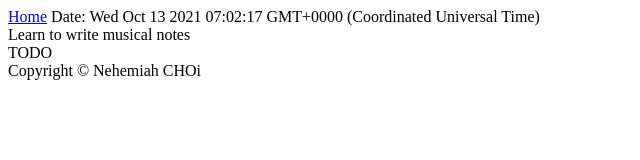
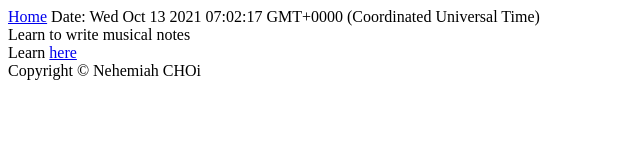
Before and after one commit to nehemiah-bit/nehemiah-bit.github.io, a plain HTML site: page musical-note.html in a window 1280 px wide. Shown: the full height of the page, 0-640 px from the left. Drawn offline with Linux system fonts and the light colour scheme.

Commit message:
added a link to the main tag

```diff
--- a/musical-note.html
+++ b/musical-note.html
@@ -18,7 +18,7 @@
         </header>
 
         <main>
-            TODO
+            Learn <a href="https://en.wikipedia.org/wiki/List_of_musical_symbols">here</a>
         </main>
 
         <footer>
```
